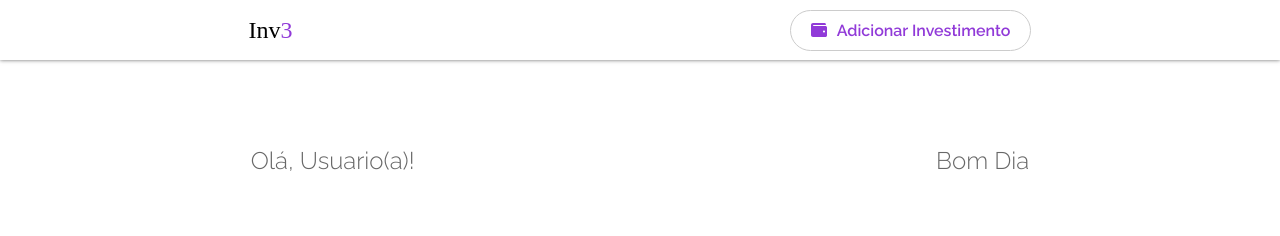
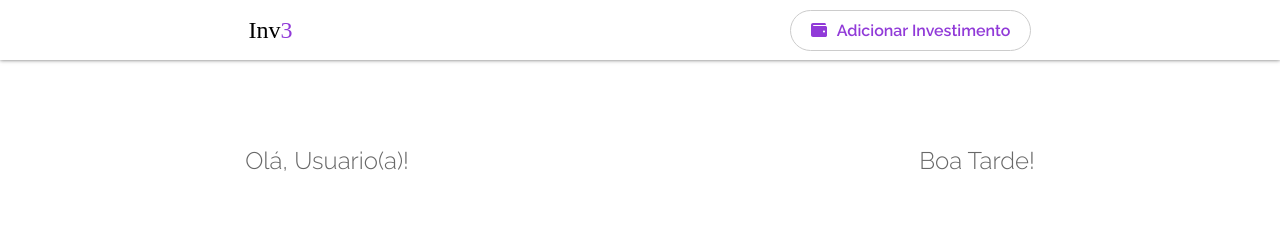
Before and after one commit to LuanSilva9/inv3, a React (Create React App) app: page / in a window 1280 px wide. Shown: the top 236 px of the page. Built offline with nearby package versions, Linux system fonts and the light colour scheme; a web font is replaced by a local one.

Commit message:
Atualizando mensagem de inicio

```diff
--- a/src/Constants/UserTimeResponse.js
+++ b/src/Constants/UserTimeResponse.js
@@ -1,7 +1,21 @@
 const date = new Date();
 
 export default function Time() {
-    const mensagem = date.getHours() > 18 ? "Boa Noite!" : "Bom Dia";
+    const hour = date.getHours();
+    let message;
 
-    return <h2>{mensagem}</h2>
+    if(hour >= 6 && hour < 12) {
+        message = "Bom Dia!";
+    }
+    else if (hour >= 12 && hour < 18) {
+        message = "Boa Tarde!";
+    }
+    else if (hour >= 18 && hour < 24) {
+        message = "Boa Noite!";
+    }
+    else if (hour >= 0 && hour < 6) {
+        message = "Boa Madrugada!";
+    }
+
+    return <h2>{message}</h2>
 }
```
